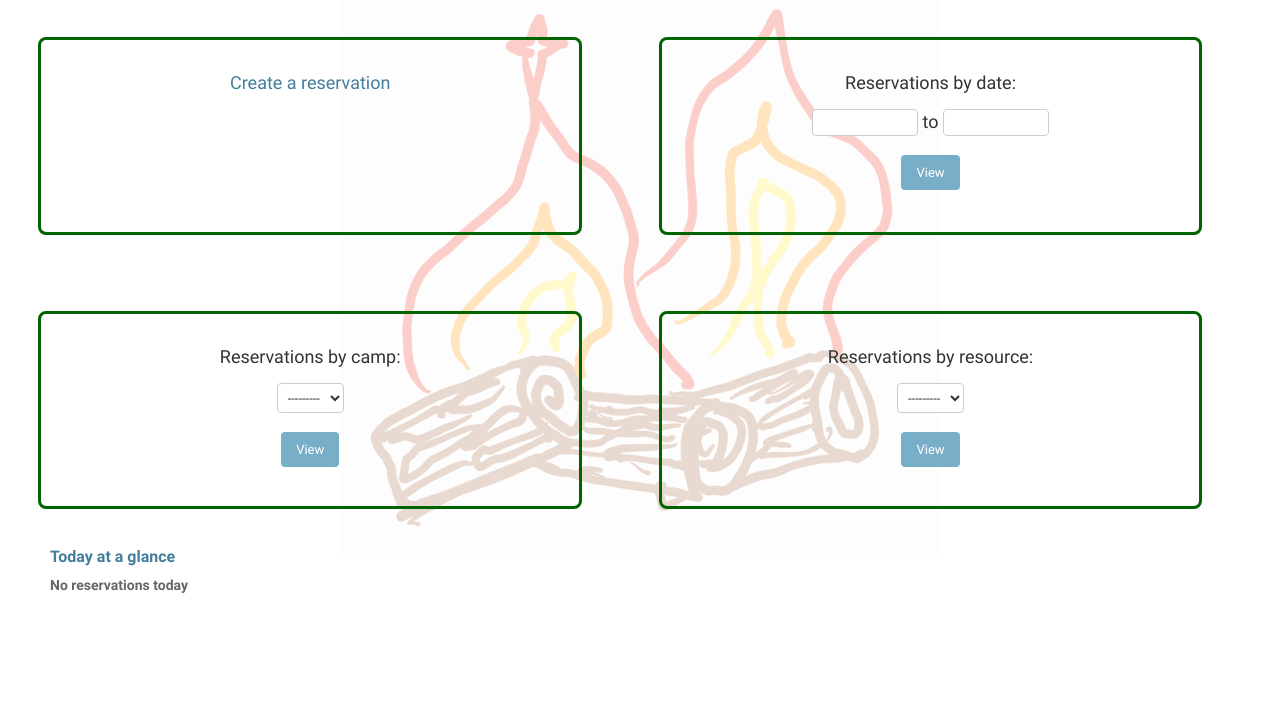
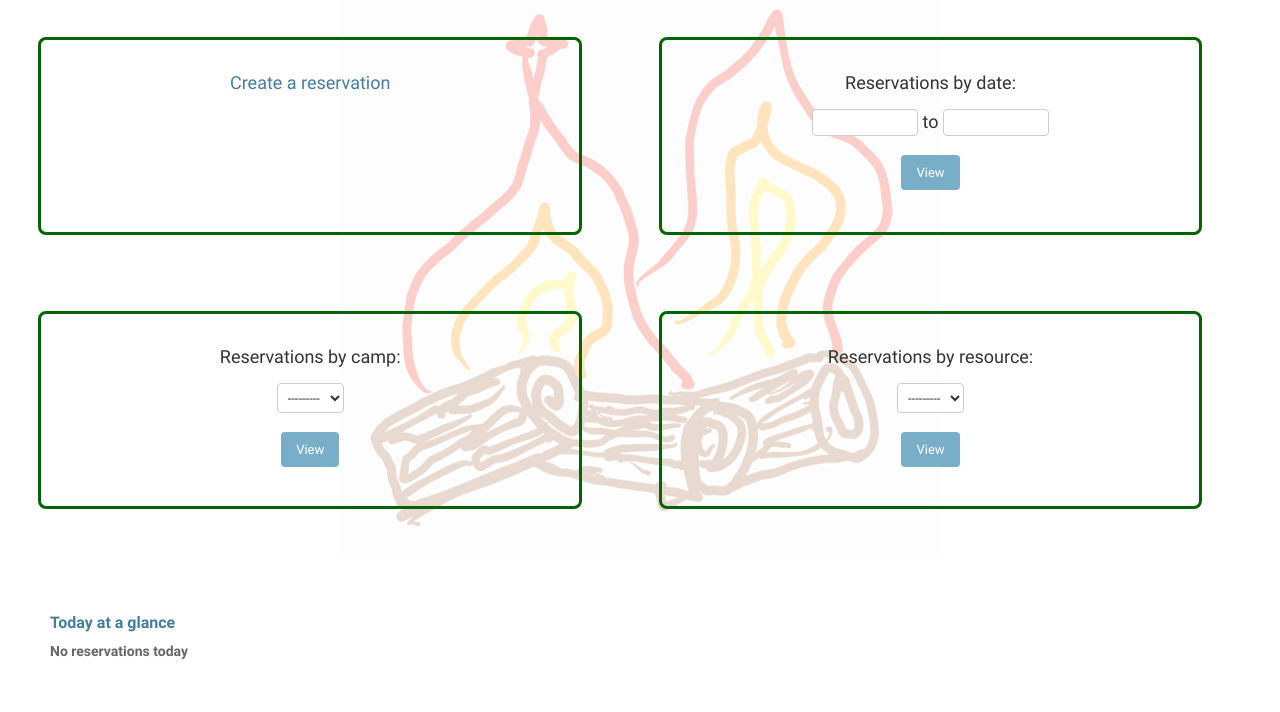
Before and after one commit to mariagullickson/SCaReM, a Django app: template SCaReM/templates/index.html in a window 1280 px wide. Shown: the part 45-757 px from the top of the page. Run offline with Django 3.2, Linux system fonts and the light colour scheme; the template is opened without the code that fills it, so the values that code supplies are empty; parts of the project's set-up code (start-up, migrations or seed data) failed here and were passed over; some libraries are stand-ins or nearby versions.

Commit message:
Update index.css

```diff
--- a/SCaReM/static/css/index.css
+++ b/SCaReM/static/css/index.css
@@ -36,6 +36,7 @@ body {
 
 .glance {
     padding: 50px;
+    clear: left;
 }
 
 .notes {
```
